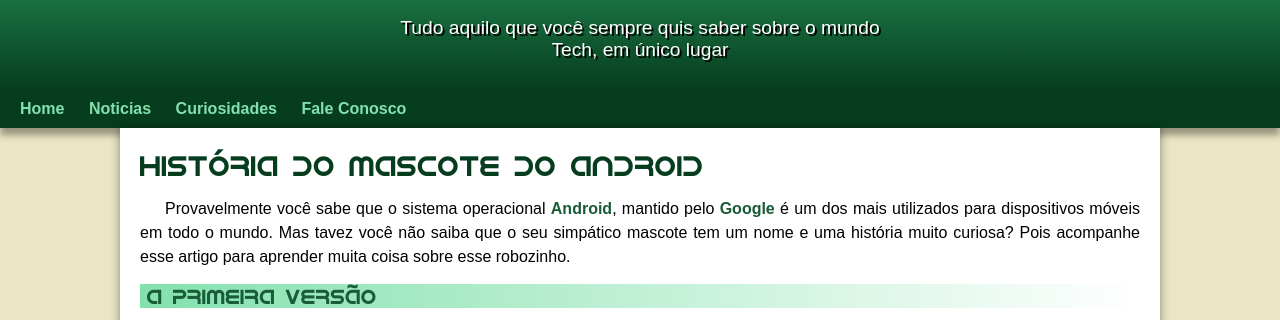
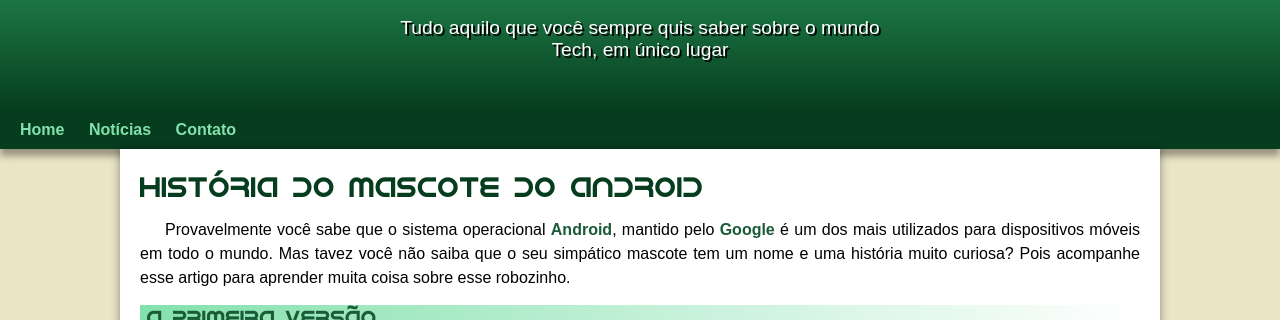
Before and after one commit to EmersonW95/projeto-android, a plain HTML site: page index.html in a window 1280 px wide. Shown: the part 100-420 px from the top of the page. Drawn offline with Linux system fonts and the light colour scheme; a web font is replaced by a local one.

Commit message:
problema de padding corrigido

```diff
--- a/index.html
+++ b/index.html
@@ -14,9 +14,8 @@
     </header>
     <nav>
         <a href="#">Home</a>
-        <a href="#">Noticias</a>
-        <a href="#">Curiosidades</a>
-        <a href="#">Fale Conosco</a>
+        <a href="#">Notícias</a>
+        <a href="#">Contato</a>
     </nav>
     <main>
         <article>
--- a/style.css
+++ b/style.css
@@ -60,7 +60,7 @@ header > p {
     padding-right: 10px;
     padding-left: 10px;
     margin: auto;
-    margin-bottom: 20px;
+    padding-bottom: 50px;
     text-shadow: 2px 2px 0px black;
 }
 
```
